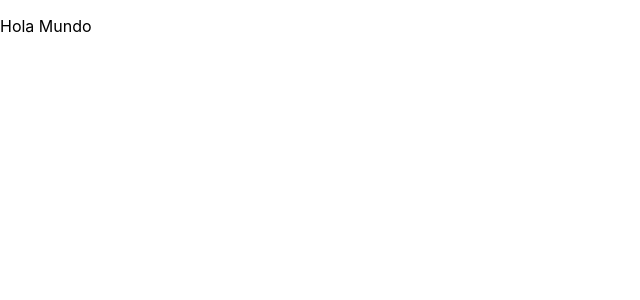
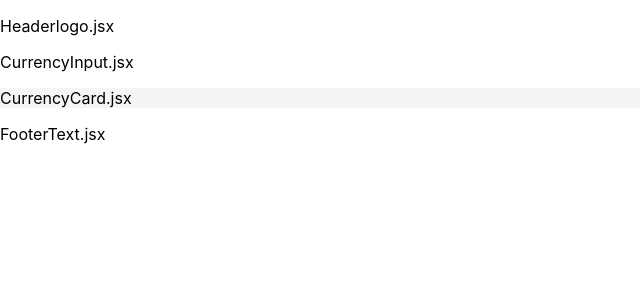
Before and after one commit to ricardonava/banxico-frontend, a React (Create React App) app: page / in a window 1280 px wide. Shown: the top 300 px of the page, without its empty margins (0-640 px from the left). Built offline with nearby package versions, Linux system fonts and the light colour scheme.

Commit message:
Bootstrapped the components with some Elements to start creating a formal structure

```diff
--- a/src/App.jsx
+++ b/src/App.jsx
@@ -1,9 +1,14 @@
 import React from 'react';
-import './App.css';
+
+import Header from './containers/Header';
+import Main from './containers/Main';
+import Footer from './containers/Footer';
 
 const App = () => (
   <div>
-    <p>Hola Mundo</p>
+    <Header />
+    <Main />
+    <Footer />
   </div>
 );
 
--- a/src/components/CurrencyCard.jsx
+++ b/src/components/CurrencyCard.jsx
@@ -0,0 +1,5 @@
+import React from 'react';
+
+const CurrencyCard = () => <p>CurrencyCard.jsx</p>;
+
+export default CurrencyCard;
--- a/src/components/CurrencyFloatingInfo.jsx
+++ b/src/components/CurrencyFloatingInfo.jsx
@@ -0,0 +1,5 @@
+import React from 'react';
+
+const CurrencyFloatingInfo = () => <p>CurrencyFloatingInfo.jsx</p>;
+
+export default CurrencyFloatingInfo;
--- a/src/components/CurrencyInput.jsx
+++ b/src/components/CurrencyInput.jsx
@@ -0,0 +1,5 @@
+import React from 'react';
+
+const CurrencyInput = () => <p>CurrencyInput.jsx</p>;
+
+export default CurrencyInput;
--- a/src/components/FooterText.jsx
+++ b/src/components/FooterText.jsx
@@ -1,9 +1,5 @@
 import React from 'react';
 
-const FooterTextComponent = () => (
-  <div>
-    <p>Hola Mundo</p>
-  </div>
-);
+const FooterText = () => <p>FooterText.jsx</p>;
 
-export default FooterTextComponent;
+export default FooterText;
--- a/src/components/HeaderLogo.jsx
+++ b/src/components/HeaderLogo.jsx
@@ -0,0 +1,5 @@
+import React from 'react';
+
+const Headerlogo = () => <p>Headerlogo.jsx</p>;
+
+export default Headerlogo;
--- a/src/containers/Footer.jsx
+++ b/src/containers/Footer.jsx
@@ -0,0 +1,11 @@
+import React from 'react';
+
+import FooterText from '../components/FooterText';
+
+const Footer = () => (
+  <footer>
+    <FooterText />
+  </footer>
+);
+
+export default Footer;
--- a/src/containers/Header.jsx
+++ b/src/containers/Header.jsx
@@ -0,0 +1,13 @@
+import React from 'react';
+
+import HeaderLogo from '../components/HeaderLogo';
+import CurrencyInput from '../components/CurrencyInput';
+
+const Header = () => (
+  <header>
+    <HeaderLogo />
+    <CurrencyInput />
+  </header>
+);
+
+export default Header;
--- a/src/containers/Main.jsx
+++ b/src/containers/Main.jsx
@@ -0,0 +1,11 @@
+import React from 'react';
+
+import CurrencyCard from '../components/CurrencyCard';
+
+const Main = () => (
+  <main style={{ background: 'whitesmoke' }}>
+    <CurrencyCard />
+  </main>
+);
+
+export default Main;
```
